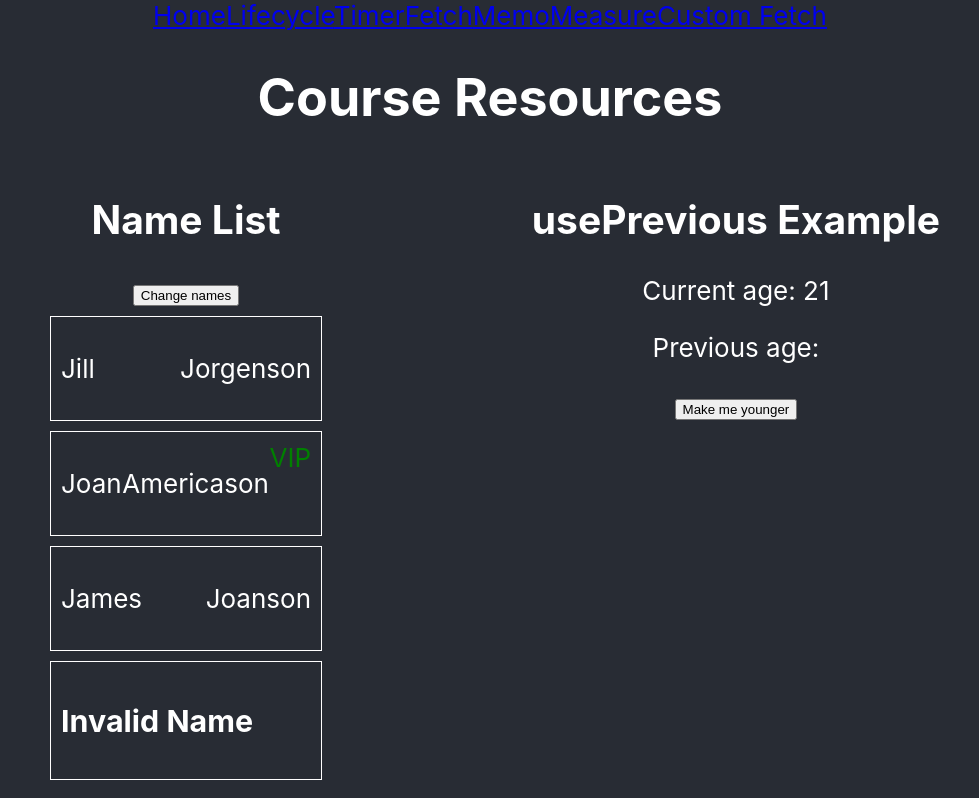
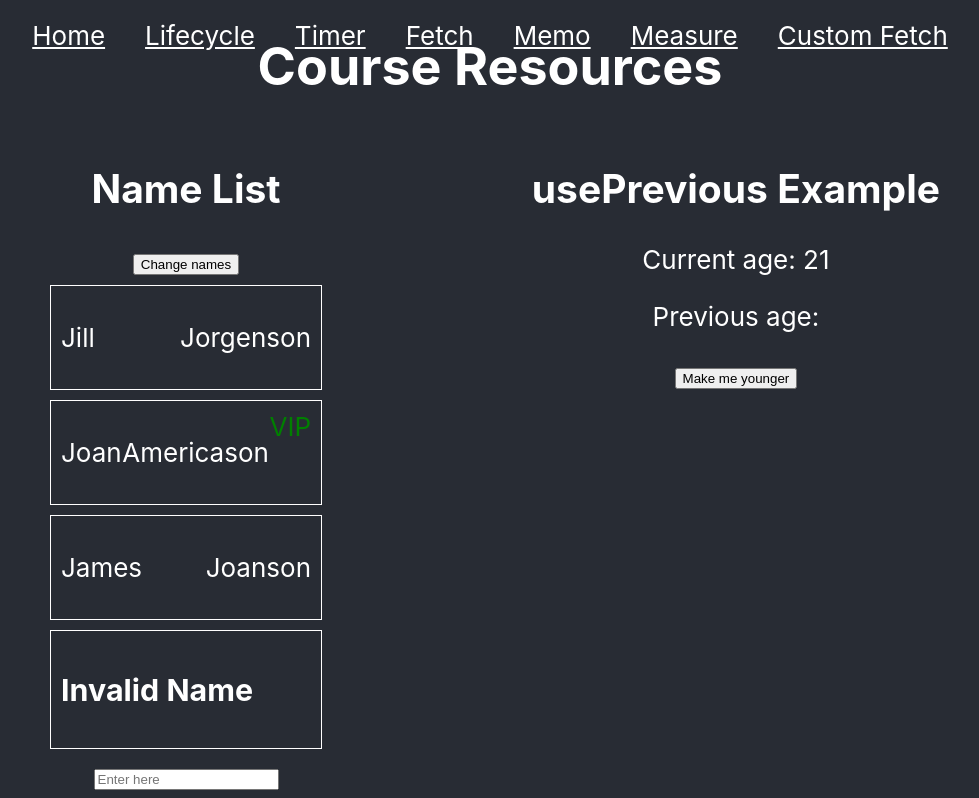
Before and after one commit to Kason7/complete-react-hooks-course, a React (Create React App) app in the folder client/: page / in a window 1280 px wide. Shown: the top 798 px of the page, without its empty margins (150-1129 px from the left). Built offline with nearby package versions, Linux system fonts and the light colour scheme.

Commit message:
Nav styling

```diff
--- a/client/src/App.scss
+++ b/client/src/App.scss
@@ -55,3 +55,19 @@ $color: #282c34;
   width: 900px;
   justify-content: space-between;
 }
+
+.nav-links {
+  width: 100%;
+  height: 20px;
+  margin: 20px 0px;
+  position: absolute;
+  top: 0px;
+}
+.nav-links a {
+  min-width: 150px;
+  padding: 20px;
+  color: white;
+}
+.nav-links a:hover {
+  font-weight: bold;
+}
--- a/client/src/components/Nav.js
+++ b/client/src/components/Nav.js
@@ -1,9 +1,12 @@
 import React from 'react';
 import { Link } from 'react-router-dom';
 
+// Import styling
+import '../App.scss';
+
 export const Nav = () => {
   return (
-    <nav>
+    <nav className='nav-links'>
       <Link to='/'>Home</Link>
       <Link to='/lifecycle'>Lifecycle</Link>
       <Link to='/timer'>Timer</Link>
```
